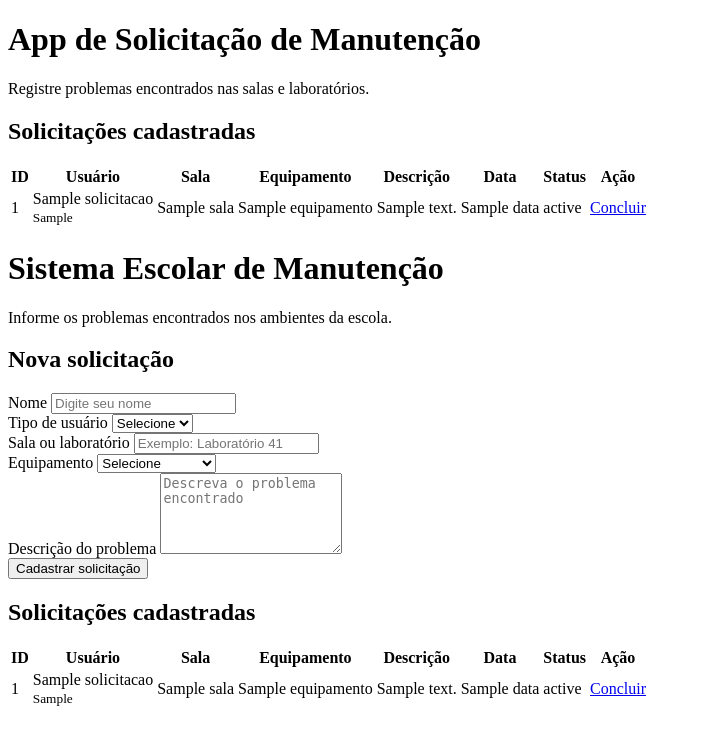
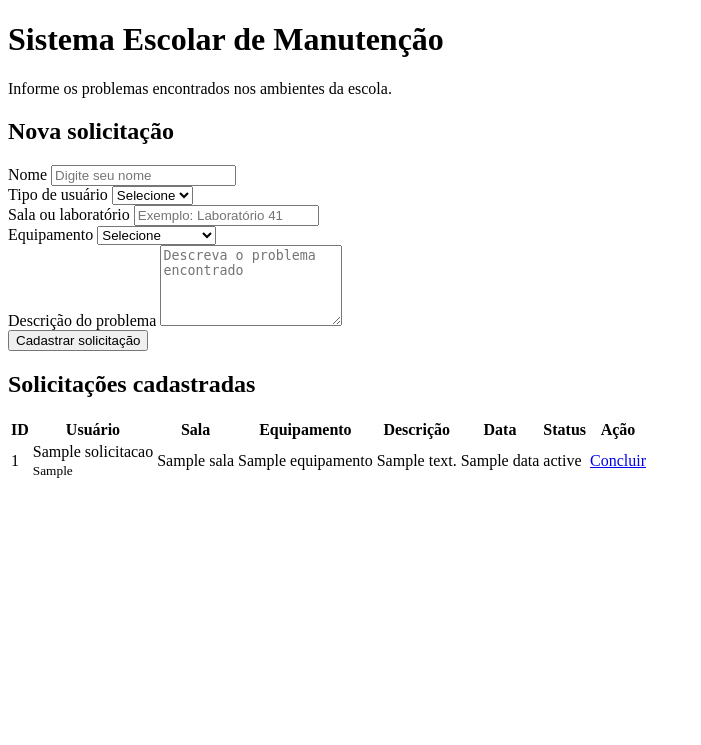
Before and after one commit to annabmelo-oss/app_manutencao, a Python web app: template template/index.html in a window 1280 px wide. Shown: the top 745 px of the page, without its empty margins (0-701 px from the left). Run offline with Jinja, Linux system fonts and the light colour scheme; the template is opened without the code that fills it: most values are stand-ins (such as "Sample title", 1, 10 or a date in 2020).

Commit message:
Update index.html

```diff
--- a/template/index.html
+++ b/template/index.html
@@ -1,67 +1,3 @@
-<!DOCTYPE html>
-<html lang="pt-BR">
-<head>
-<meta charset="UTF-8">
-<meta name="viewport" content="width=device-width, initial-scale=1.0">
-<title> Sistema Escolar de Manutenção</title>
-<link rel="stylesheet" href="{{ url_for('static', filename='style.css') }}">
-</head>
-<body>
-<header>
-<h1>App de Solicitação de Manutenção</h1>
-<p>
-Registre problemas encontrados nas salas e laboratórios.
-</p>
-</header>
-<main>
-</main>
-</body>
-</html>
-<section class="painel">
-<h2>Solicitações cadastradas</h2>
-{% if solicitacoes %}
-<table>
-<thead>
-<tr>
-<th>ID</th>
-<th>Usuário</th>
-<th>Sala</th>
-<th>Equipamento</th>
-<th>Descrição</th>
-<th>Data</th>
-<th>Status</th>
-<th>Ação</th>
-</tr>
-</thead>
-<tbody>
-{% for solicitacao in solicitacoes %}
-<tr>
-<td>{{ solicitacao.id }}</td>
-<td>
-{{ solicitacao.nome }}
-<br>
-<small>{{ solicitacao.tipo_usuario }}</small>
-</td>
-<td>{{ solicitacao.sala }}</td>
-<td>{{ solicitacao.equipamento }}</td>
-<td>{{ solicitacao.descricao }}</td>
-<td>{{ solicitacao.data }}</td>
-<td>{{ solicitacao.status }}</td>
-<td>
-{% if solicitacao.status != "Concluído" %}
-<a href="/concluir/{{ solicitacao.id }}">Concluir</a>
-{% else %}
-Concluído
-{% endif %}
-</td>
-</tr>
-{% endfor %}
-</tbody>
-</table>
-{% else %}
-<p>Nenhuma solicitação cadastrada.</p>
-{% endif %}
-</section>
 <!DOCTYPE html>
 <html lang="pt-BR">
 <head>
```
